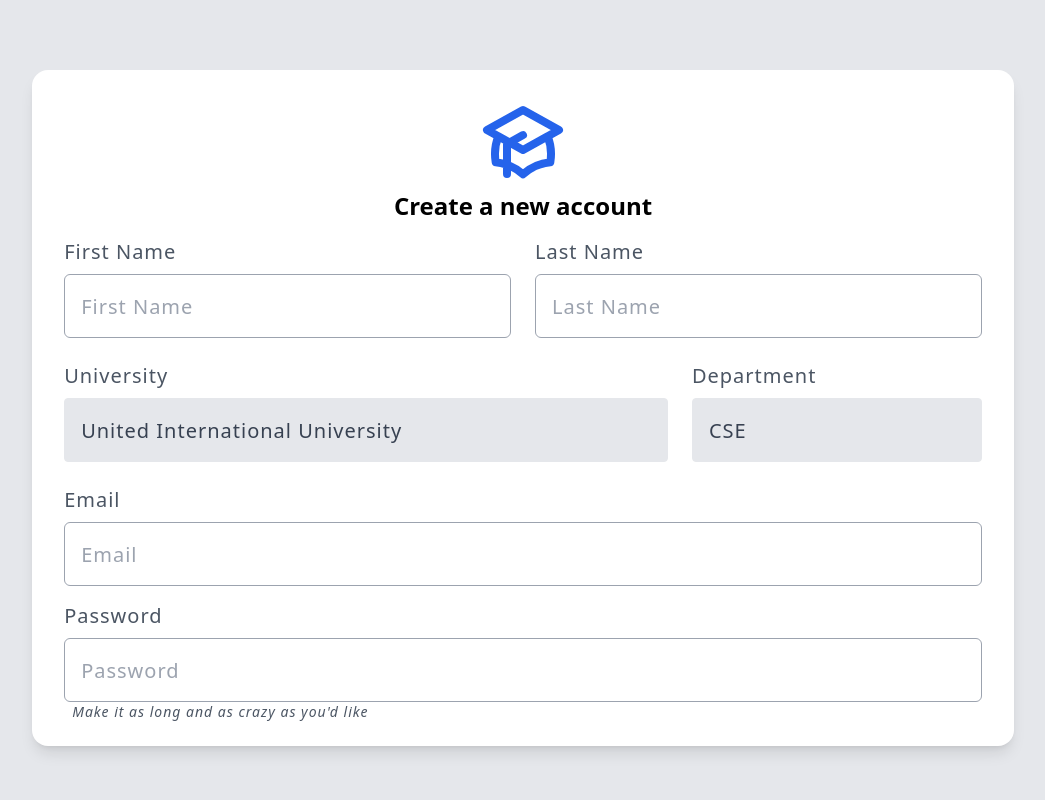
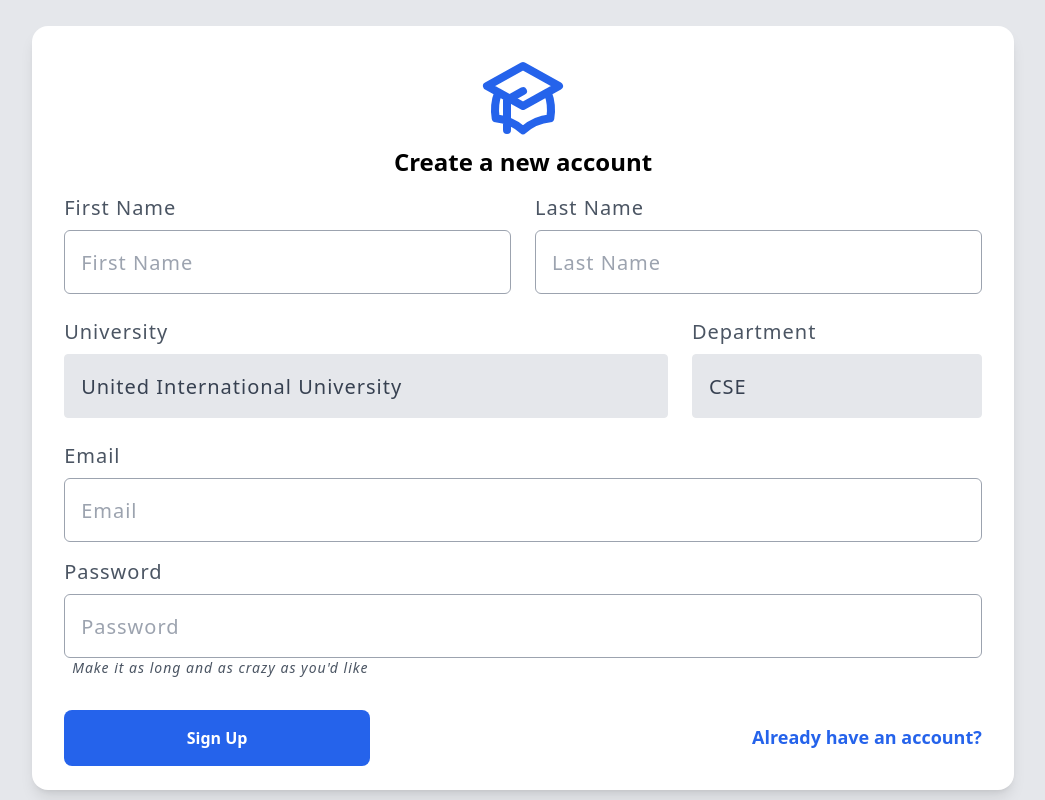
Before and after one commit to FARDIN98/EduShareHub, a PHP site: page /signup.php in a window 1280 px wide. Shown: the part 84-884 px from the top of the page, without its empty margins (117-1162 px from the left). Run offline with PHP 8.4, Linux system fonts and the light colour scheme; style sheets or scripts are compiled from the project's sources.

Commit message:
account added

```diff
--- a/signup.php
+++ b/signup.php
@@ -78,9 +78,9 @@
                             <input type="password" name="password" placeholder="Password" class="input-login">
                             <p class="sm-text">Make it as long and as crazy as you'd like</p>
                 </div>
-                <!-- <div class="login-container"><button type="submit" name="signup" class="btn-register">Sign Up</button>
+                <div class="login-container"><button type="submit" name="signup" class="btn-register">Sign Up</button>
                     <a href="<?php echo PAGES['login']; ?>" class="forgot-password">Already have an account?</a>
-                </div> -->
+                </div>
         </div>
         </form>
     </div>
```
